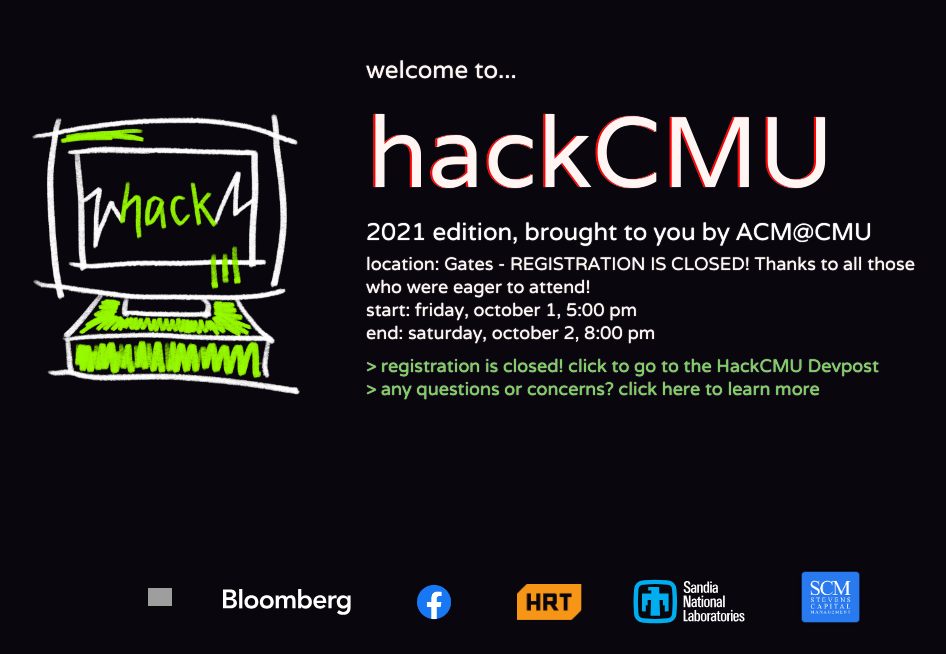
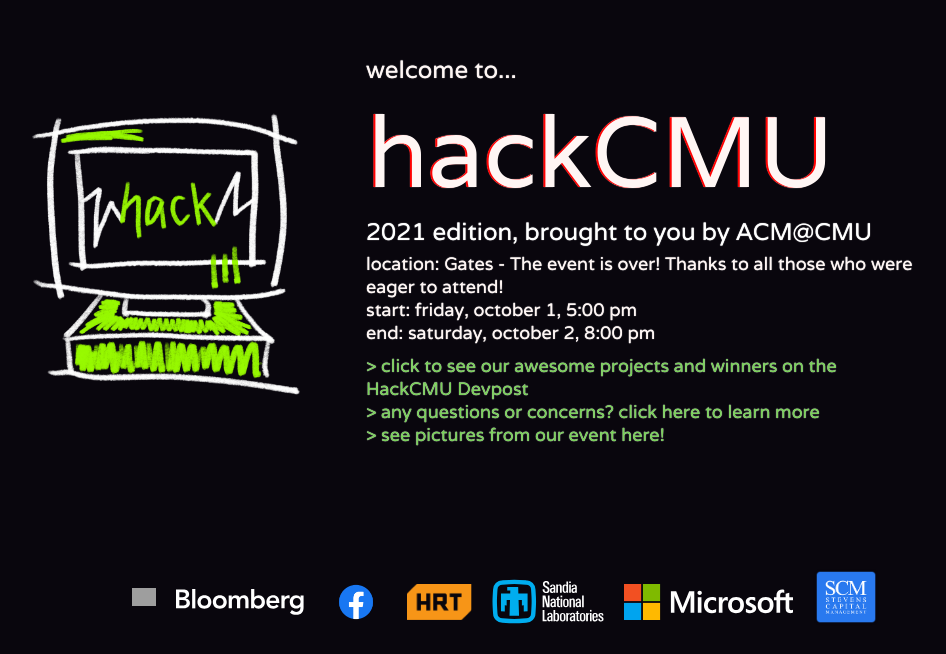
Before and after one commit to acm-cmu/hackcmu2021-event-site, a React (Create React App) app: page / in a window 1280 px wide. Shown: the part 146-800 px from the top of the page, without its empty margins (149-1095 px from the left). Built offline with nearby package versions, Linux system fonts and the light colour scheme; grey boxes are pictures that could not be loaded.

Commit message:
wrap up! yay!

```diff
--- a/src/components/card.tsx
+++ b/src/components/card.tsx
@@ -67,7 +67,7 @@
                 {
                     size: "small",
                     delay: 7,
-                    content: "location: Gates - REGISTRATION IS CLOSED! Thanks to all those who were eager to attend!",
+                    content: "location: Gates - The event is over! Thanks to all those who were eager to attend!",
                     isGlitched: false,
                 },
                 {
@@ -85,7 +85,7 @@
                 {
                     size: "small",
                     delay: 7,
-                    content: "> registration is closed! click to go to the HackCMU Devpost",
+                    content: "> click to see our awesome projects and winners on the HackCMU Devpost",
                     isGlitched: false,
                     link: "https://hackcmu21.devpost.com/?fbclid=IwAR1xXnRIpbcq7lWHrqmz7auKm8I8k7L8gwyHeQz3wHn2zJvmNauJ2YSrTH8",
                     className: "wide-top",
@@ -103,6 +103,13 @@
                     content: "> any questions or concerns? click here to learn more",
                     isGlitched: false,
                     onClick: this.showPopup,
+                },
+                {
+                    size: "small",
+                    delay: 7,
+                    content: "> see pictures from our event here!",
+                    isGlitched: false,
+                    link: "https://drive.google.com/drive/folders/1fXZOqMERm9uNKOUIiFHbzwzHdx6kkwAG",
                 }
             ],
             timeout: 0,
--- a/src/components/sponsors.tsx
+++ b/src/components/sponsors.tsx
@@ -68,6 +68,7 @@
                     <img className="fb" src={fb} alt={fb} />
                     <img className="hrt" src={hrt} alt={hrt} />
                     <img className="sandia" src={sandia} alt={sandia} />
+                    <img className="microsoft" src={microsoft} alt={microsoft} />
                     <img className="scm" src={scm} alt={scm} />
                 </div>
             </>
```
